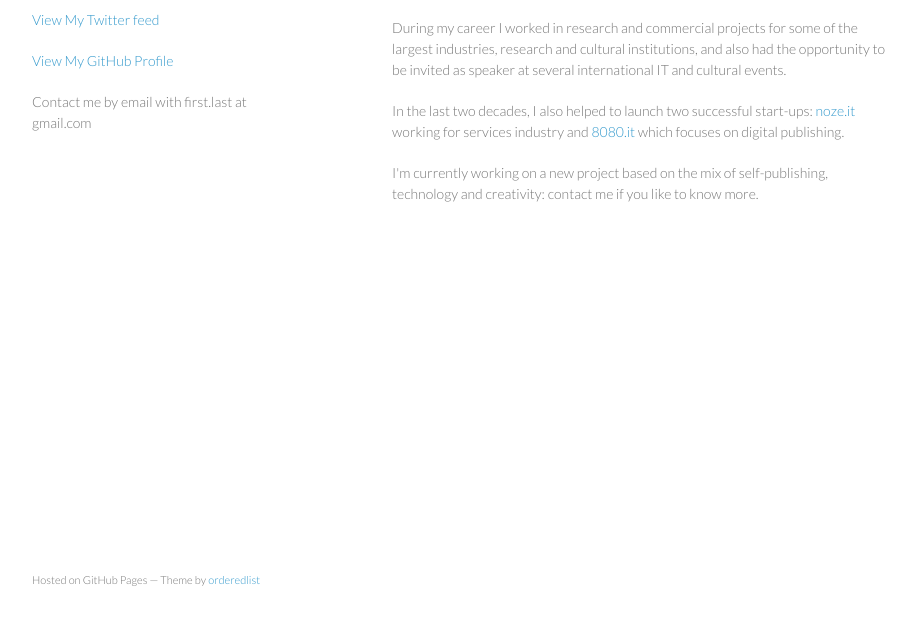
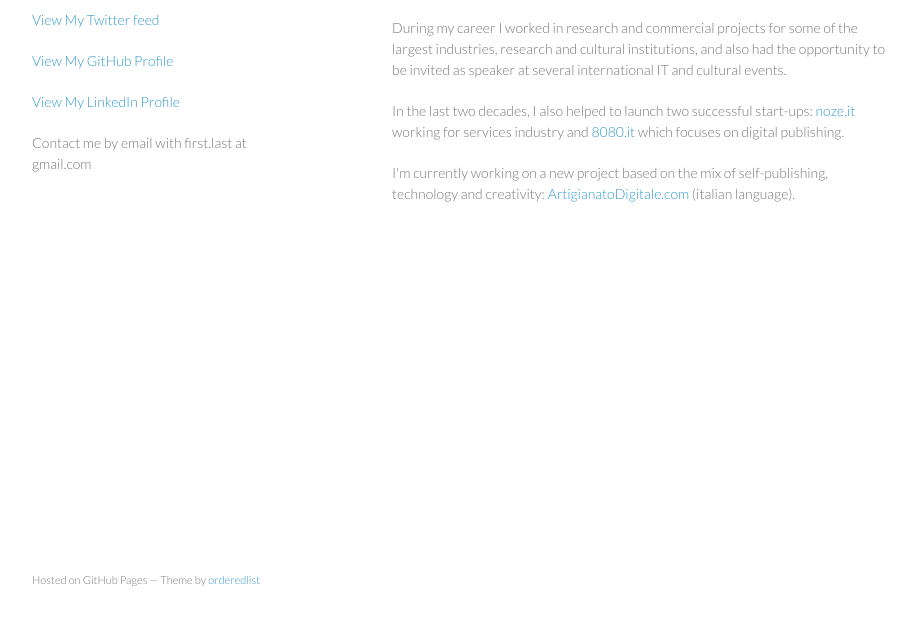
Before and after one commit to fibasile/fibasile.github.io, a plain HTML site: page index.html in a window 1280 px wide. Shown: the part 141-766 px from the top of the page, without its empty margins (178-1094 px from the left). Drawn offline with Linux system fonts and the light colour scheme.

Commit message:
Add linkedin profile

```diff
--- a/index.html
+++ b/index.html
@@ -26,6 +26,9 @@
 
         <p class="view"><a href="https://github.com/fibasile">View My GitHub Profile</a></p>
 
+        <p class="view"><a href="http://www.linkedin.com/in/fibasile">View My LinkedIn Profile</a></p>
+
+
         <p class="view">Contact me by email with first.last at gmail.com
 
       </header>
@@ -38,7 +41,7 @@ I have many interests, to name a few: digital arts, creative coding, electronic
 <p>During my career I worked in research and commercial projects for some of the largest industries, research and cultural institutions, and also had the opportunity to be invited as speaker at several international IT and cultural events.</p>
 <p>In the last two decades, I also helped to launch two successful start-ups: <a href="http://noze.it" target="_blank">noze.it</a> working for services industry and <a href="http://www.8080.it" target="_blank">8080.it</a> which focuses on digital publishing.</p>
 
-<p>I'm currently working on a new project based on the mix of self-publishing, technology and creativity: contact me if you like to know more.</p>
+<p>I'm currently working on a new project based on the mix of self-publishing, technology and creativity: <a href="http://www.artigianatodigitale.com">ArtigianatoDigitale.com</a> (italian language).</p>
       </section>
       <footer>
         <p><small>Hosted on GitHub Pages &mdash; Theme by <a href="https://github.com/orderedlist">orderedlist</a></small></p>
```
